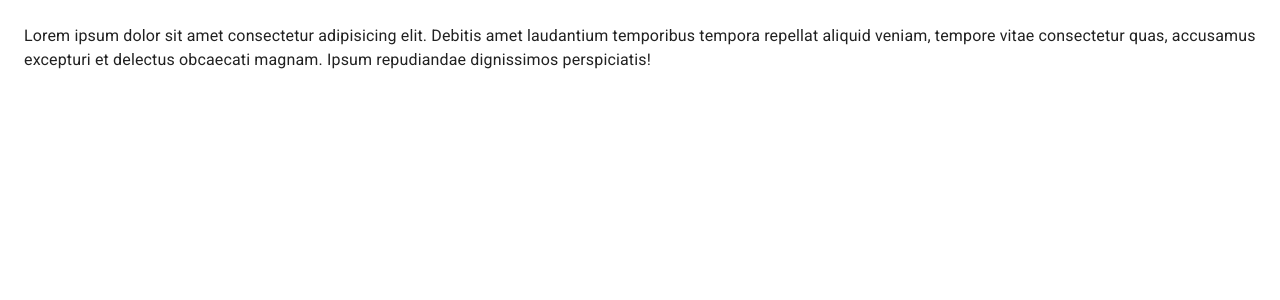
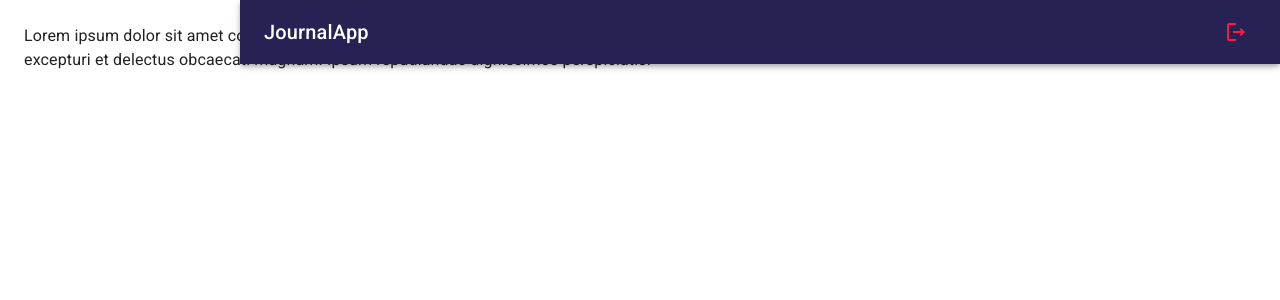
Before and after one commit to JsonRodriguez/JournalApp, a React (Vite) app: page / in a window 1280 px wide. Shown: the top 300 px of the page. Built offline with nearby package versions, Linux system fonts and the light colour scheme.

Commit message:
was made the NavBar interface

```diff
--- /dev/null
+++ b/src/journal/components/NavBar.jsx
@@ -0,0 +1,37 @@
+import { LogoutOutlined, MenuOutlined } from "@mui/icons-material"
+import { AppBar, Grid, IconButton, Toolbar, Typography } from "@mui/material"
+
+export const NavBar = ({ drawerWidth = 240 }) => {
+    return (
+        <AppBar
+            position="fixed"
+            sx={{
+                width: { sm: `calc(100% - ${drawerWidth}px)` },
+                ml: { sm: `${drawerWidth}px` }
+             }}
+        >
+            <Toolbar>
+                <IconButton
+                    color='inherit'
+                    edge="start"
+                    sx={{ mr: 2, display: { sm: 'none'} }}
+                >
+                    <MenuOutlined />
+                </IconButton>
+
+                <Grid
+                    container
+                    direction='row'
+                    justifyContent='space-between'
+                    alignItems='center'
+                >
+                    <Typography variant='h6' noWrap='div'>JournalApp</Typography>
+                    <IconButton color='error'>
+                        <LogoutOutlined />
+                    </IconButton>
+                </Grid>
+
+            </Toolbar>
+        </AppBar>
+    )
+}
--- /dev/null
+++ b/src/journal/components/index.js
@@ -0,0 +1 @@
+export * from './NavBar';
--- a/src/journal/layout/JournalLayout.jsx
+++ b/src/journal/layout/JournalLayout.jsx
@@ -1,4 +1,5 @@
 import { Box } from "@mui/system"
+import { NavBar } from "../components/NavBar";
 
 
 const drawerWidth = 240;
@@ -7,7 +8,7 @@
     return (
         <Box sx={{ display: 'flex' }}>
 
-            {/* NavBar drawerWidth */}
+            <NavBar drawerWidth={drawerWidth} />
 
             {/* SideBar drawerWidth */}
 
```
